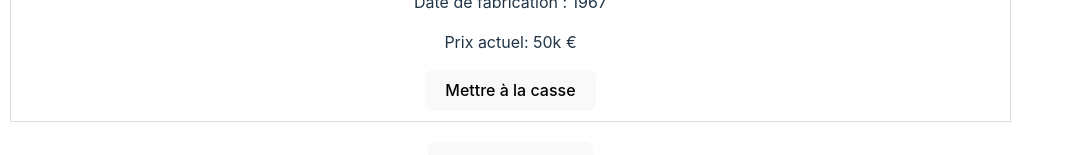
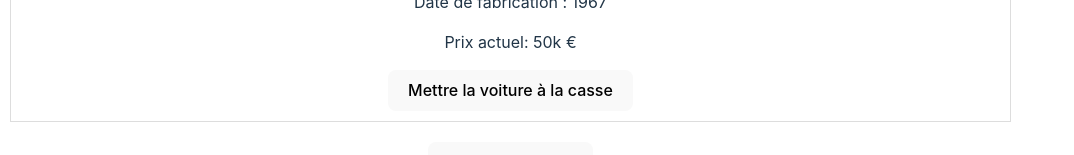
Before and after one commit to Skiln3zz/projet-atelier, a React (Vite) app: page / in a window 1280 px wide. Shown: the part 568-723 px from the top of the page, without its empty margins (0-1074 px from the left). Built offline with nearby package versions, Linux system fonts and the light colour scheme.

Commit message:
Update car.jsx

```diff
--- a/src/components/car.jsx
+++ b/src/components/car.jsx
@@ -9,7 +9,7 @@ const Car = ({ car, onRemoveCar }) => (
     <p>Puissance : {car.power}</p>
     <p>Date de fabrication : {car.manufacturingDate}</p>
     <p>Prix actuel: {car.price}</p>
-    <button onClick={() => onRemoveCar(car)}>Mettre à la casse</button> {/* Utilisez la fonction onRemoveCar */}
+    <button onClick={() => onRemoveCar(car)}>Mettre la voiture à la casse</button> {/* Utilisez la fonction onRemoveCar */}
   </div>
 );
 
```
